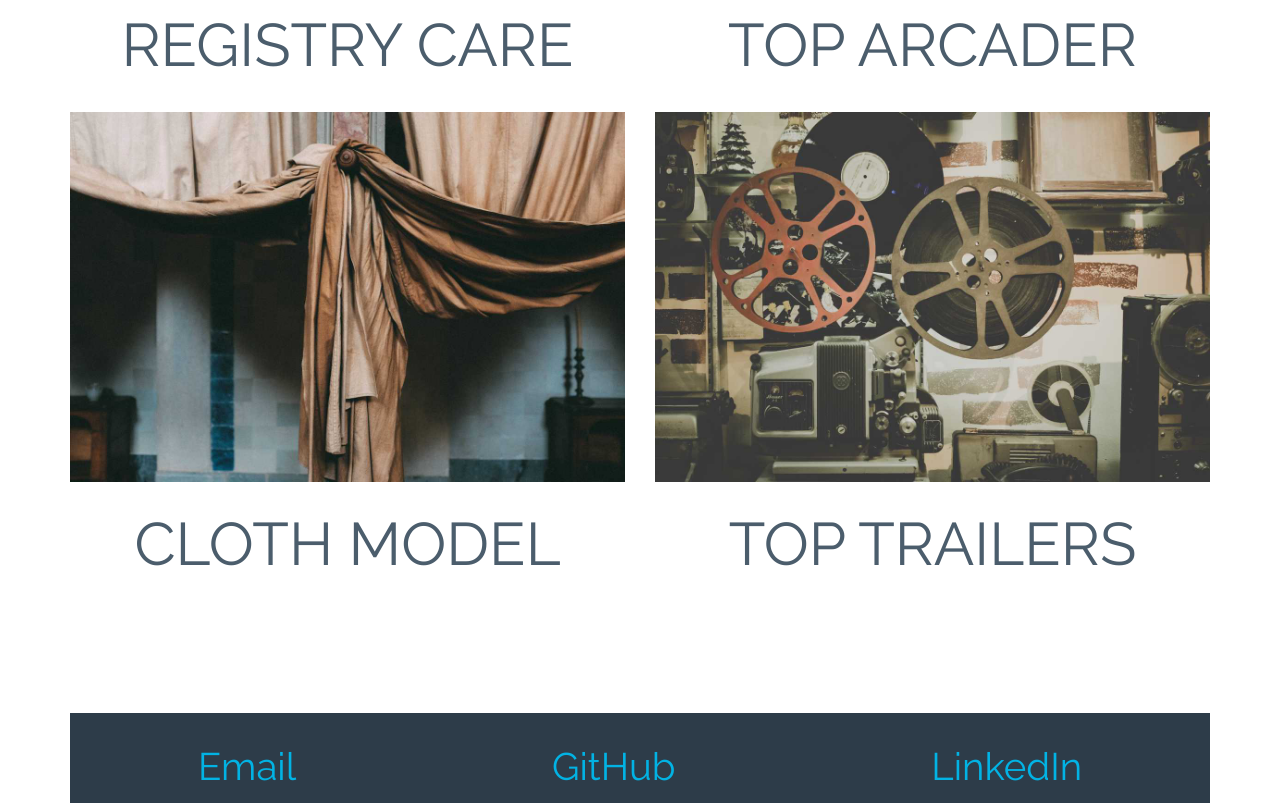
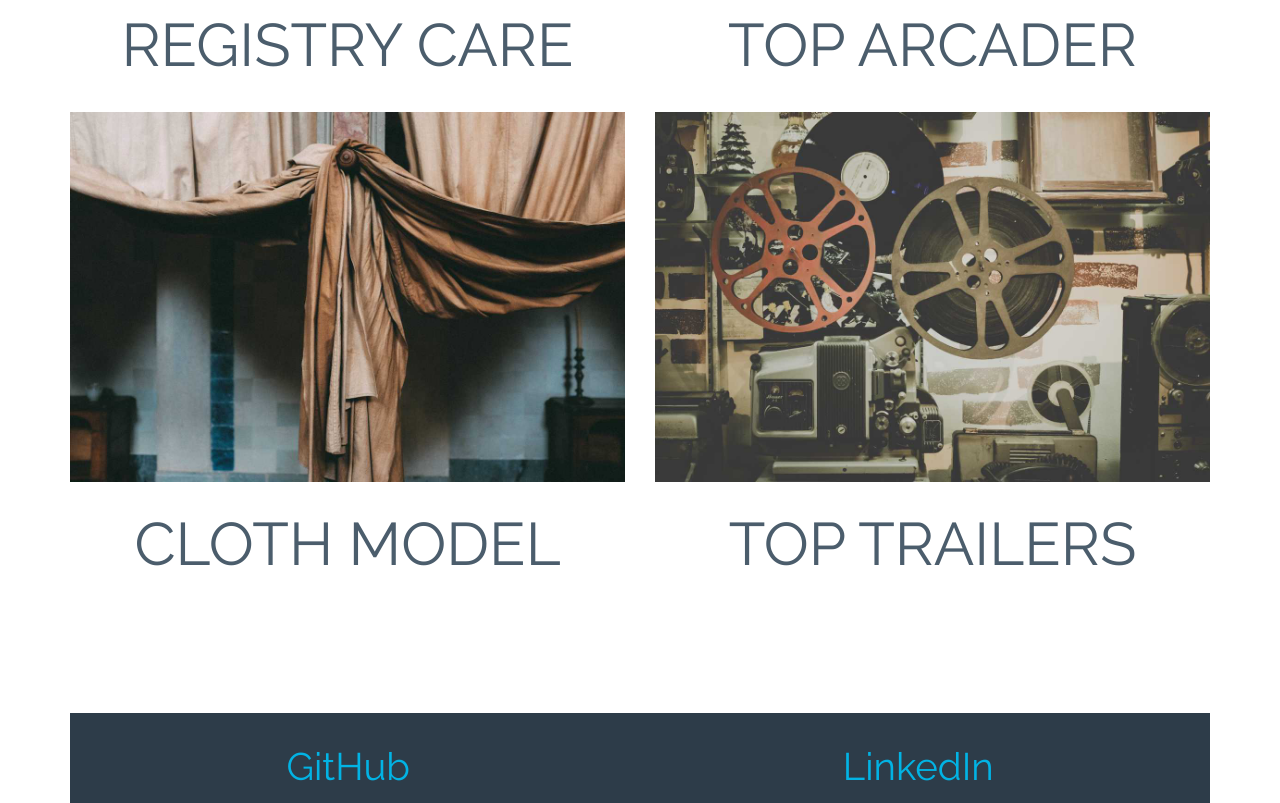
Before and after one commit to zlindacz/portfolio, a website: page index.html in a window 1280 px wide. Shown: the part 1426-2229 px from the top of the page. Drawn offline with nearby package versions, Linux system fonts and the light colour scheme.

Commit message:
remove email

```diff
--- a/index.html
+++ b/index.html
@@ -122,7 +122,6 @@
         <div class="row">
           <div class="col-md-12">
             <ul class="footer-links">
-              <li class="link"><a href="#" class="link-text">Email</a></li>
               <li class="link"><a href="http://github.com/zlindacz/" class="link-text">GitHub</a></li>
               <li class="link"><a href="http://linkedin.com/in/linda-zhang/" class="link-text">LinkedIn</a></li>
             </ul>
```
